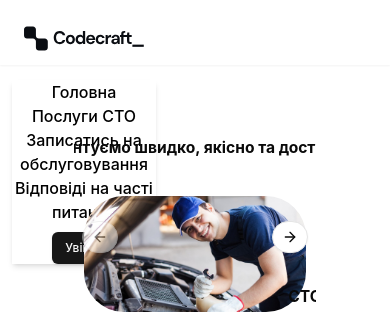
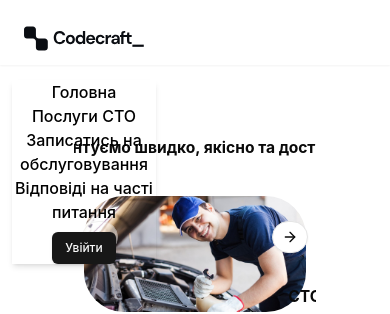
Before and after one commit to Makshutsuliak/car-service, a React (Vite) app: page / in a window 390 px wide. Both pictures are taken after a click on the picture 84 px from the left and 38 px from the top of the page. Shown: the top 314 px of the page. Built offline with nearby package versions, Linux system fonts and the light colour scheme; no server answers.

Commit message:
Update header.jsx

```diff
--- a/src/components/header.jsx
+++ b/src/components/header.jsx
@@ -67,7 +67,7 @@ const Header = () => {
         <ul
           className={`absolute md:static top-14 left-0 w-full md:w-auto
                       sm:bg-white shadow-md md:shadow-none
-                      md:flex gap-6 text-center transition-all duration-300
+                      md:flex z-50 gap-6 text-center transition-all duration-300
                       ${isMenuOpen ? "block" : "hidden md:flex"}`}
         >
           <Link to={"/"}><li className="dropdown-item text-[var(--text-secondary)]">Головна</li></Link>
```
